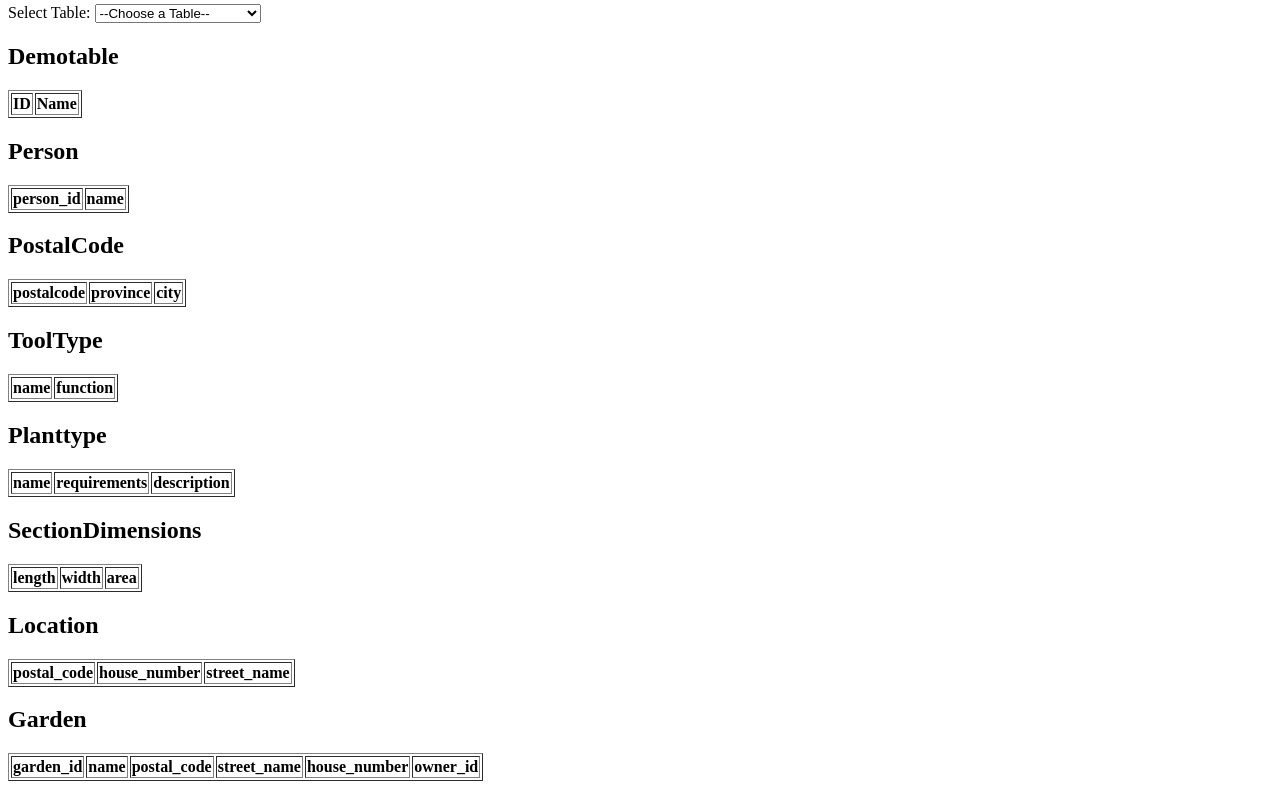
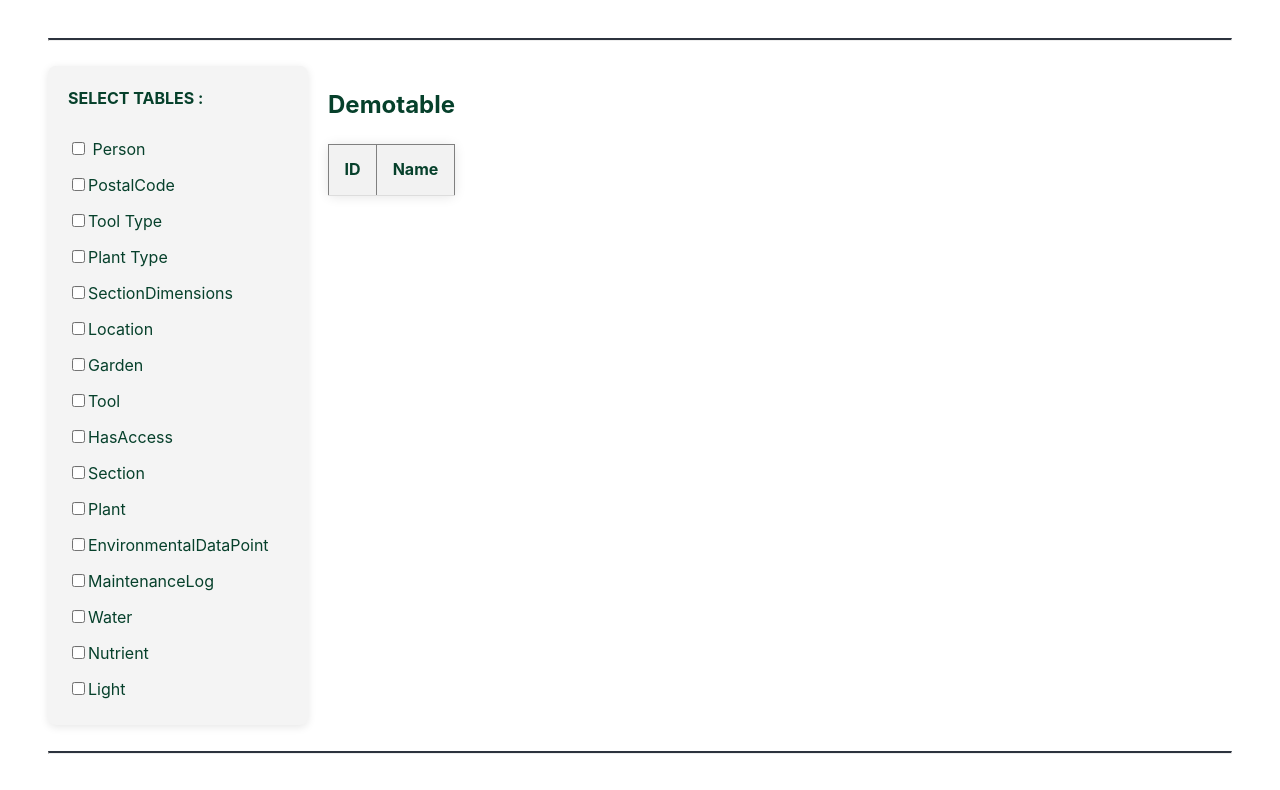
Before and after one commit to nb488/SmartGardenManagementDatabase, a website: page CPSC304_Node_Project/public/index.html in a window 1280 px wide. Shown: the part 130-920 px from the top of the page. Drawn offline with Linux system fonts and the light colour scheme; no server answers.

Commit message:
Edited css stylesheet/linked in index.html

```diff
--- a/CPSC304_Node_Project/public/index.html
+++ b/CPSC304_Node_Project/public/index.html
@@ -6,7 +6,7 @@
     <meta name="viewport" content="width=device-width, initial-scale=1.0">
 
     <!-- Link to the external CSS stylesheet. Uncomment if you wish to customize or add styling. -->
-    <!-- <link rel="stylesheet" href="styles.css">   -->
+    <link rel="stylesheet" href="styles.css">
 
     <title>Database Application</title>
 </head>
@@ -24,30 +24,33 @@
 
     <br><hr><br> <!-- ========================================================================= -->
 
-    <label for="tableSelector">Select Table:</label>
-    <select id="tableSelector">
-        <option value="">--Choose a Table--</option>
-        <option value="persontable">Person</option>
-        <option value="postalcodetable">PostalCode</option>
-        <option value="tooltypetable">Tool Type</option>
-        <option value="planttypetable">Plant Type</option>
-        <option value="sectiondimensionstable">SectionDimensions</option>
-        <option value="locationtable">Location</option>
-        <option value="gardentable">Garden</option>
-        <option value="tooltable">Tool</option>
-        <option value="hasaccesstable">HasAccess</option>
-        <option value="sectiontable">Section</option>
-        <option value="planttable">Plant</option>
-        <option value="environmentaldatapointtable">EnvironmentalDataPoint</option>
-        <option value="maintenancelogtable">MaintenanceLog</option>
-        <option value="watertable">Water</option>
-        <option value="nutrienttable">Nutrient</option>
-        <option value="lighttable">Light</option>
-    </select>
+    <div id = "tableContainer">
+    <div id = "sidebar">
+        <label><strong>SELECT TABLES :</strong></label><br><br>
+            <div id="tableSelector">
+                <label><input type="checkbox" value="persontable"> Person</label>
+                <label><input type="checkbox" value="postalcodetable">PostalCode</label>
+                <label><input type="checkbox" value="tooltypetable">Tool Type</label>
+                <label><input type="checkbox" value="planttypetable">Plant Type</label>
+                <label><input type="checkbox" value="sectiondimensionstable">SectionDimensions</label>
+                <label><input type="checkbox" value="locationtable">Location</label>
+                <label><input type="checkbox" value="gardentable">Garden</label>
+                <label><input type="checkbox" value="tooltable">Tool</label>
+                <label><input type="checkbox" value="hasaccesstable">HasAccess</label>
+                <label><input type="checkbox" value="sectiontable">Section</label>
+                <label><input type="checkbox" value="planttable">Plant</label>
+                <label><input type="checkbox" value="environmentaldatapointtable">EnvironmentalDataPoint</label>
+                <label><input type="checkbox" value="maintenancelogtable">MaintenanceLog</label>
+                <label><input type="checkbox" value="watertable">Water</label>
+                <label><input type="checkbox" value="nutrienttable">Nutrient</label>
+                <label><input type="checkbox" value="lighttable">Light</label>
+            </div>
+    </div>
 
 
     <!-- Show 'Demotable'.
         Data will be fetched and inserted here dynamically using JavaScript. -->
+    <div id="mainTables">
     <h2>Demotable</h2>
     <table id="demotable" border="1">
         <thead>
@@ -318,6 +321,8 @@
         </tbody>
     </table>
     </div>
+    </div>
+    </div>
 
 
 
--- a/CPSC304_Node_Project/public/scripts.js
+++ b/CPSC304_Node_Project/public/scripts.js
@@ -12,6 +12,25 @@
  *
  */
 
+// global array
+const containers = [
+        "persontableContainer",
+        "postalcodetableContainer",
+        "tooltypetableContainer",
+        "planttypetableContainer",
+        "sectiondimensionstableContainer",
+        "locationtableContainer",
+        "gardentableContainer",
+        "tooltableContainer",
+        "hasaccesstableContainer",
+        "sectiontableContainer",
+        "planttableContainer",
+        "environmentaldatapointtableContainer",
+        "maintenancelogtableContainer",
+        "watertableContainer",
+        "nutrienttableContainer",
+        "lighttableContainer"
+];
 
 // This function checks the database connection and updates its status on the frontend.
 async function checkDbConnection() {
@@ -53,7 +72,7 @@ async function resetDemotable() {
     }
 }
 
-// This function resets or initializes the demotable.
+// This function resets or initializes the gardentable.
 async function resetGardentable() {
     const response = await fetch("/initiate-gardentable", {
         method: 'POST'
@@ -138,8 +157,8 @@ async function insertGarden(event) {
 
 
 
-// Generic function - Fetches data from a table and displays it.
-// tableID is string ex 'persontable', endpoint is string ex. '/persontable'
+// Fetches data from a table and displays it.
+// tableID is string ex. 'persontable', endpoint is string ex. '/persontable'
 async function loadTable({endpoint, tableId}) {
     const tableElement = document.getElementById(tableId);
     const tableBody = tableElement.querySelector('tbody');
@@ -228,7 +247,18 @@ window.onload = function() {
 
     document.getElementById("updataNameDemotable").addEventListener("submit", updateNameDemotable);
     document.getElementById("countDemotable").addEventListener("click", countDemotable);
-    document.getElementById("tableSelector").addEventListener("change", selectTable);
+
+    // hide all tables by default
+    containers.forEach(id => {
+        const element= document.getElementById(id);
+        element.style.display = 'none';
+    });
+
+    // toggle event listeners
+    const checkboxes = document.querySelectorAll("#tableSelector input[type=checkbox]");
+    checkboxes.forEach(cb => {
+        cb.addEventListener("change", toggleTables);
+    });
 };
 
 // General function to refresh the displayed table data.
@@ -259,27 +289,10 @@ function fetchTableData() {
 
 // Selects a table from dropdown and displays it
 //
-async function selectTable(event) {
-    const selected = event.target.value;
-    const containers = ["persontableContainer",
-    "postalcodetableContainer",
-    "tooltypetableContainer",
-    "planttypetableContainer",
-    "sectiondimensionstableContainer",
-    "locationtableContainer",
-    "gardentableContainer",
-    "tooltableContainer",
-    "hasaccesstableContainer",
-    "sectiontableContainer",
-    "planttableContainer",
-    "environmentaldatapointtableContainer",
-    "maintenancelogtableContainer",
-    "watertableContainer",
-    "nutrienttableContainer",
-    "lighttableContainer"];
-
+async function toggleTables() {
     containers.forEach(id => {
         const element = document.getElementById(id);
-        element.style.display = (id === selected + 'Container') ? 'block' : 'none';
+        const checkbox = document.querySelector(`#tableSelector input[value=${id.replace("Container","")}]`);
+        element.style.display = checkbox.checked ? 'block' : 'none';
         });
 }
--- a/CPSC304_Node_Project/public/styles.css
+++ b/CPSC304_Node_Project/public/styles.css
@@ -2,11 +2,11 @@
 body {
     font-family: -apple-system, BlinkMacSystemFont, "Segoe UI", Roboto, "Helvetica Neue", Arial, sans-serif;
     padding: 40px;
-    max-width: 800px;
-    margin: auto;
+    /*max-width: 800px;
+    margin: auto;*/
     line-height: 1.6;
-    background-color: #fffef5f9;
-    color: #313131;
+    background-color: white;
+    color: #06402B;
 }
 
 hr {
@@ -21,6 +21,28 @@ table {
     background-color: #fff;
     box-shadow: 0 1px 12px rgba(0, 0, 0, 0.1);
     border-radius: 5px;
+}
+
+#tableContainer {
+    display: flex;
+    align-items: flex-start;
+    gap: 20px;
+}
+
+#sidebar {
+    width: 220px;
+    padding: 20px;
+    background-color: #f4f4f4;
+    border-radius: 8px;
+    box-shadow: 0 2px 8px rgba(0, 0, 0, 0.1);
+    position: sticky;
+    top: 20px;
+}
+
+#tableSelector {
+    display: inline-flex;
+    flex-direction: column;
+    gap: 8px;
 }
 
 .table-container {
@@ -72,7 +94,7 @@ button:active {
 
 /* INPUT STYLES */
 input, textarea {
-    width: 100%;
+
     padding: 10px 15px;
     font-size: 16px;
     border: 1px solid #ccc;
```
